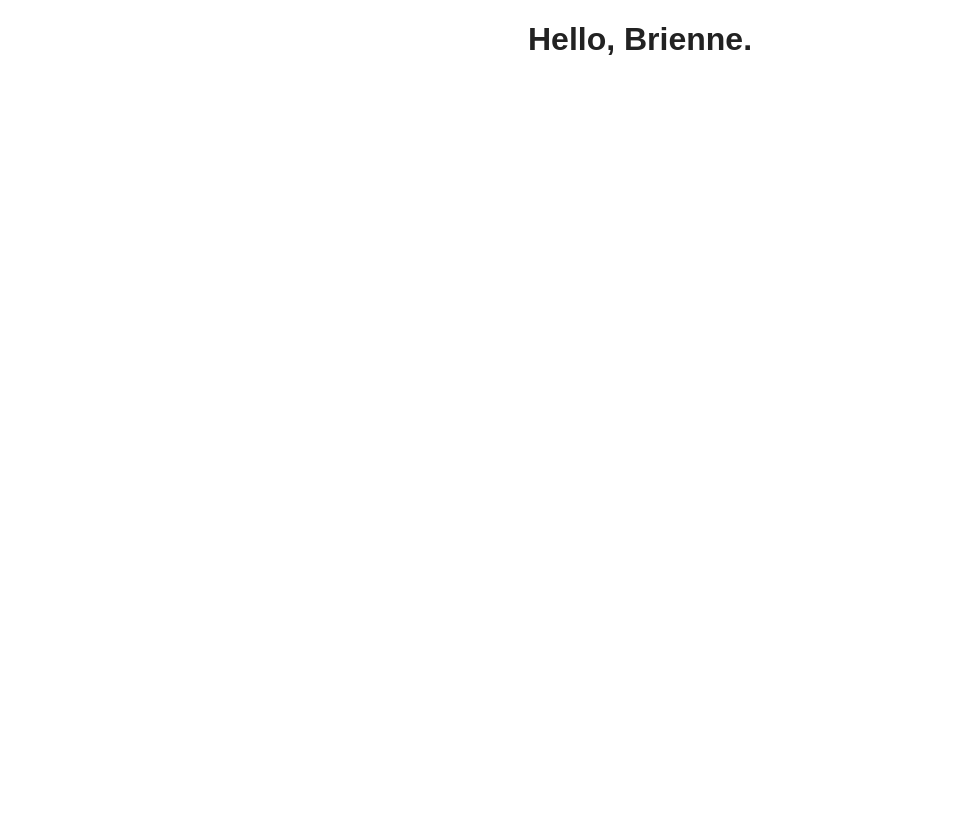
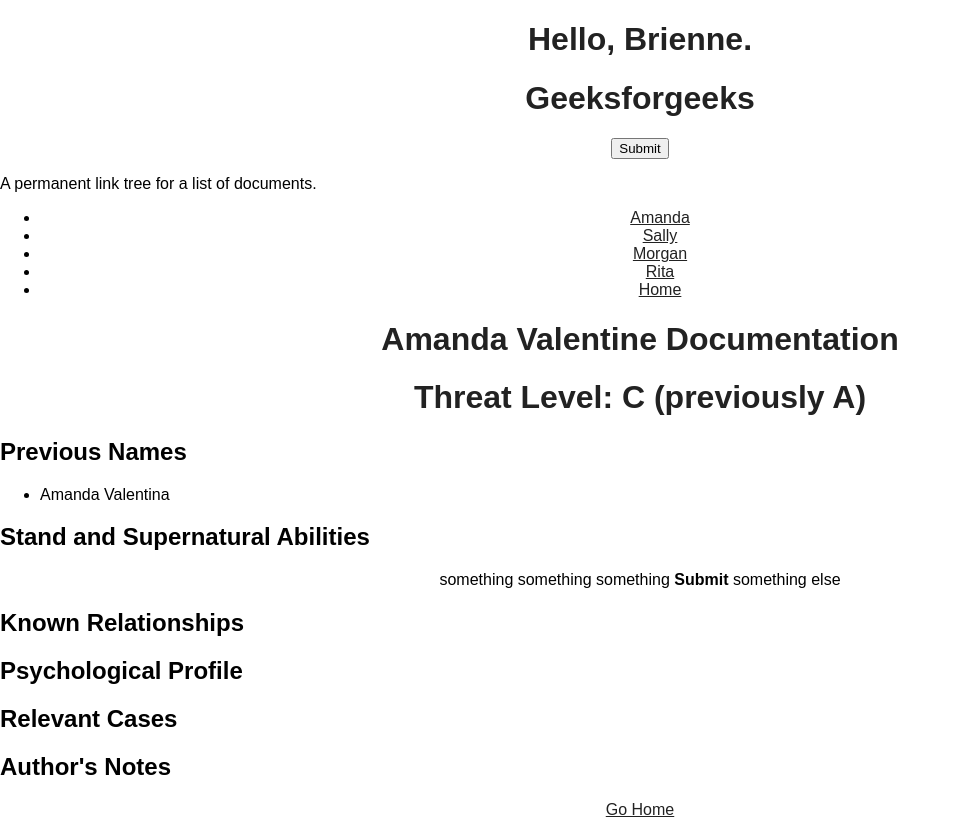
Before and after one commit to leafgilly/brienne_documentation, a React (Create React App) app in the folder my-app/: page /Amanda in a window 1280 px wide. Before the commit this address had no page. Shown: the whole page, without its empty margins (0-960 px from the left). Before the commit the page ends 800 px from the top, so only its background shows below. Built offline with nearby package versions, Linux system fonts and the light colour scheme.

Commit message:
added Amanda, Sally, Rita, and Morgan pages + text that changes when clicked

```diff
--- a/my-app/src/App.js
+++ b/my-app/src/App.js
@@ -4,9 +4,13 @@ import { Form, Field } from 'react-final-form'
 import { BrowserRouter, Routes, Route, useNavigate } from "react-router-dom";
 import DocList from "./pages/DocList";
 import Home from "./pages/Home";
+import Amanda from "./pages/Amanda";
+import Sally from "./pages/Sally";
+import Morgan from "./pages/Morgan";
+import Rita from "./pages/Rita";
 import Page2 from "./pages/Page2";
 
-import React from 'react'
+import React, {useState} from 'react'
 import Styles from './Styles'
 
 const sleep = ms => new Promise(resolve => setTimeout(resolve, ms))
@@ -17,14 +21,35 @@ const onSubmit = async values => {
 }
 
 function App() {
+  const changeText = () => {
+    window.alert("clicked");
+  //  document.getElementById('vampire').innerHTML = 'newtext';
+  }
+  const [buttonText, setButtonText] = useState('Submit');
+
+    const handleClick = () => {
+      window.alert('newclick');
+        setButtonText(buttonText === 'Submit' ? 'Loading...' : 'Submit');
+    };
+
   return (
     <Styles>
     <h1>Hello, Brienne.</h1>
+    <div>
+            <h1>Geeksforgeeks</h1>
+            <button onClick={handleClick} >
+                {buttonText}
+            </button>
+        </div>
     <BrowserRouter>
       <Routes>
         <Route path="/" element={<DocList />}>
-          <Route index element={<Home />} />
-          <Route path="page2" element={<Page2 />} />
+        <Route index element={<Home />} />
+        <Route path="Amanda" element={<Amanda />} />
+        <Route path="Sally" element={<Sally />} />
+        <Route path="Morgan" element={<Morgan />} />
+        <Route path="Rita" element={<Rita />} />
+        <Route path="page2" element={<Page2 />} />
         </Route>
       </Routes>
     </BrowserRouter>
--- /dev/null
+++ b/my-app/src/pages/Amanda.js
@@ -0,0 +1,35 @@
+import { Link } from "react-router-dom";
+import React, {useState} from 'react'
+
+const Amanda = () => {
+
+    const [buttonText, setButtonText] = useState('Submit');
+
+    const handleClick = () => {
+        setButtonText(buttonText === 'vampire' ? 'y̸̘͐ö̸͎ǔ̸͚ ̶̘̈́k̷̼͊i̴͚͝ĺ̴̝l̷͕̂e̷̙͌d̶̞̚ ̵͓̉h̶͚͝e̸͍̎r̴̡̐. YOU BURNED HER WITH THE SUN' : 'vampire');
+    };
+
+    return (
+    <><h1>Amanda Valentine Documentation</h1>
+    <h1>Threat Level: C (previously A)</h1>
+    <h2>Previous Names</h2>
+    <ul>
+        <li>Amanda Valentina</li>
+    </ul>
+    <h2>Stand and Supernatural Abilities</h2>
+    <div>
+        <p>something something something <b id="vampire" onClick={handleClick} color="red">{buttonText}</b> something else</p>
+    </div>
+    <h2>Known Relationships</h2>
+    <h2>Psychological Profile</h2>
+    <h2>Relevant Cases</h2>
+    <h2>Author's Notes</h2>
+    <h2></h2>
+    <p>
+        <Link color="red" to="/">Go Home</Link>
+    </p></>
+    );
+
+  };
+
+  export default Amanda;
--- a/my-app/src/pages/DocList.js
+++ b/my-app/src/pages/DocList.js
@@ -5,6 +5,18 @@ const DocList = () => {
     <>
     <p>A permanent link tree for a list of documents.</p>
     <ul>
+      <li>
+      <Link to="/Amanda">Amanda</Link>
+      </li>
+      <li>
+      <Link to="/Sally">Sally</Link>
+      </li>
+      <li>
+      <Link to="/Morgan">Morgan</Link>
+      </li>
+      <li>
+      <Link to="/Rita">Rita</Link>
+      </li>
       <li>
         <Link to="/">Home</Link>
       </li>
--- /dev/null
+++ b/my-app/src/pages/Morgan.js
@@ -0,0 +1,13 @@
+import { Link } from "react-router-dom";
+
+const Morgan = () => {
+    return (
+    <><h1>Stella Morgan Becquerel Documentation</h1>
+    <p>
+        <Link color="red" to="/">Go Home</Link>
+    </p></>
+    );
+
+  };
+
+  export default Morgan;
--- /dev/null
+++ b/my-app/src/pages/Rita.js
@@ -0,0 +1,13 @@
+import { Link } from "react-router-dom";
+
+const Rita = () => {
+    return (
+    <><h1>Margarita Zeppeli Documentation</h1>
+    <p>
+        <Link color="red" to="/">Go Home</Link>
+    </p></>
+    );
+
+  };
+
+  export default Rita;
--- /dev/null
+++ b/my-app/src/pages/Sally.js
@@ -0,0 +1,13 @@
+import { Link } from "react-router-dom";
+
+const Sally = () => {
+    return (
+    <><h1>Sally Reed Documentation</h1>
+    <p>
+        <Link color="red" to="/">Go Home</Link>
+    </p></>
+    );
+
+  };
+
+  export default Sally;
```
